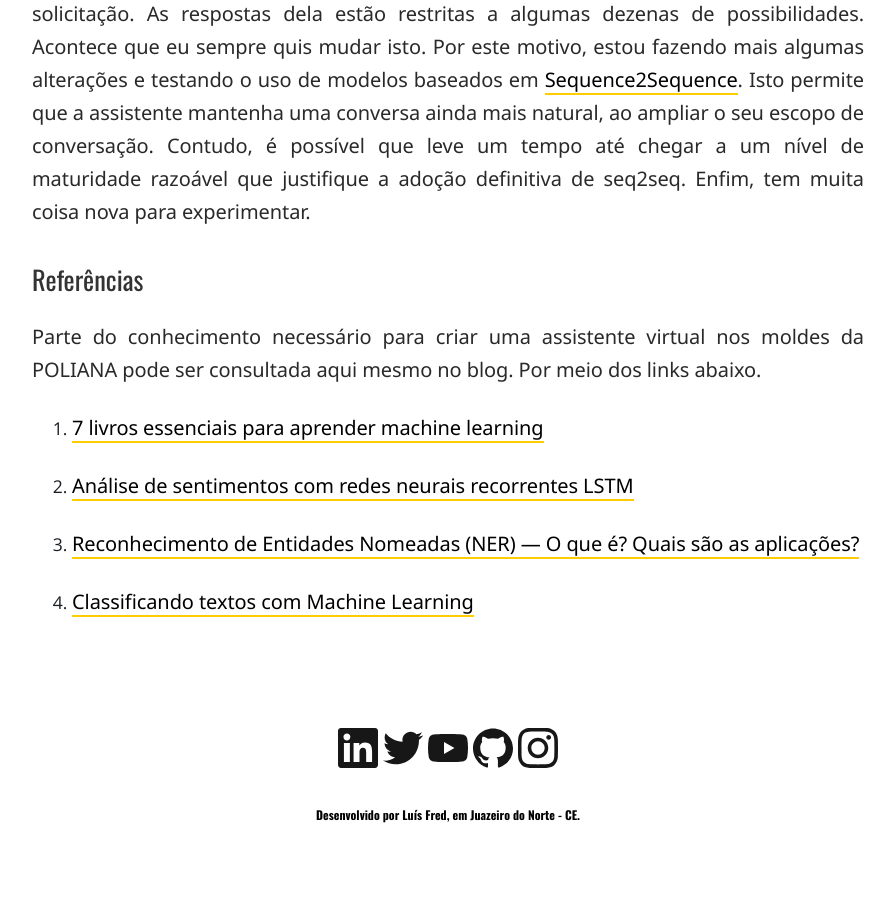
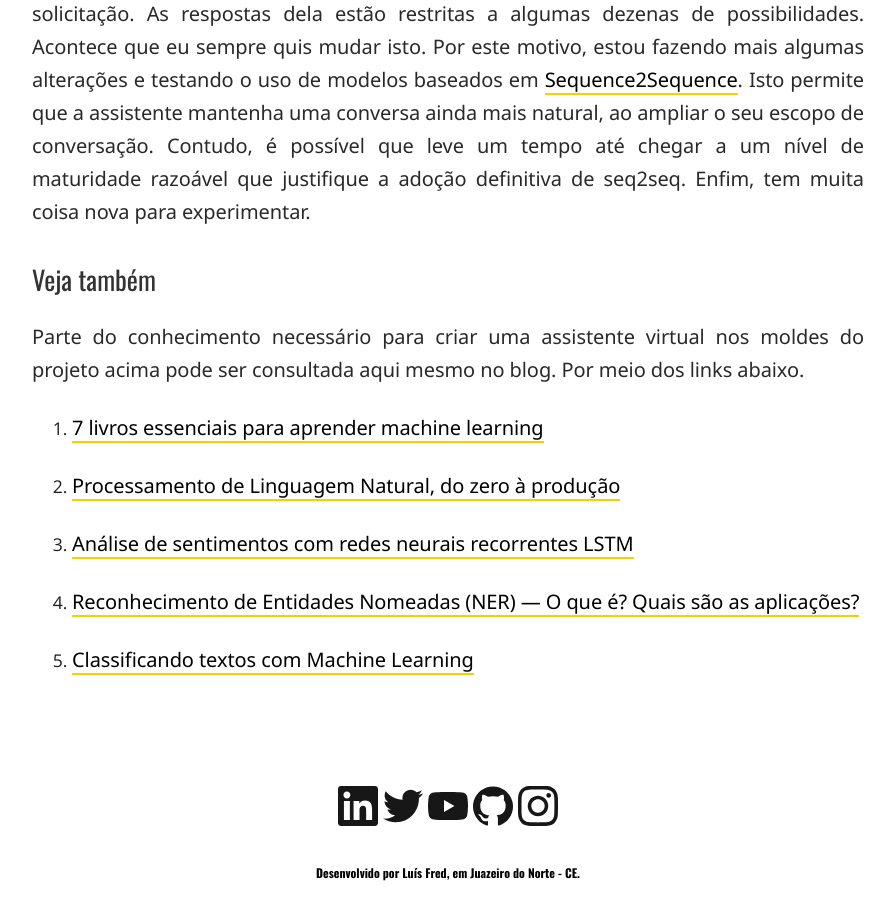
Before and after one commit to luisfredgs/luisfredgs.github.io, a Jekyll site: the page built from _posts/2018-12-24-uma-assistente-virtual-na-raspberry-pi-usando-deep-learning.md, in a window 1280 px wide and 900 px high, scrolled down 10123 px. Shown: the whole window, without its empty margins (192-1087 px from the left). Built offline with Jekyll 4.4.1, drawn with Linux system fonts in a browser that asks for light colours; comment, search, counter and statistics services are not loaded; before the commit the page ends 10991 px from its top, so only the background shows below that.

Commit message:
links para o curso

```diff
--- a/_posts/2018-12-24-uma-assistente-virtual-na-raspberry-pi-usando-deep-learning.md
+++ b/_posts/2018-12-24-uma-assistente-virtual-na-raspberry-pi-usando-deep-learning.md
@@ -120,14 +120,16 @@ No vídeo abaixo é possível conferir os resultados das alterações mais recen
 
 Atualmente a POLIANA executa um conjunto de ações muito específicas, baseadas na inferência que ela consegue obter em relação às intenções do usuário durante cada solicitação. As respostas dela estão restritas a algumas dezenas de possibilidades. Acontece que eu sempre quis mudar isto. Por este motivo, estou fazendo mais algumas alterações e testando o uso de modelos baseados em [Sequence2Sequence]({% post_url 2018-04-10-o-que-e-sequence-to-sequence-em-deep-learning %}). Isto permite que a assistente mantenha uma conversa ainda mais natural, ao ampliar o seu escopo de conversação. Contudo, é possível que leve um tempo até chegar a um nível de maturidade razoável que justifique a adoção definitiva de seq2seq. Enfim, tem muita coisa nova para experimentar.
 
-## Referências
+## Veja também
 
-Parte do conhecimento necessário para criar uma assistente virtual nos moldes da POLIANA pode ser consultada aqui mesmo no blog. Por meio dos links abaixo.
+Parte do conhecimento necessário para criar uma assistente virtual nos moldes do projeto acima pode ser consultada aqui mesmo no blog. Por meio dos links abaixo.
 
 1. [7 livros essenciais para aprender machine learning]({% post_url 2018-10-22-7-livros-essenciais-para-aprender-machine-learning %})
 
-1. [Análise de sentimentos com redes neurais recorrentes LSTM]({% post_url 2018-12-23-analise-de-sentimentos-com-redes-neurais-recorrentes-lstm %})
+2. [Processamento de Linguagem Natural, do zero à produção](https://www.udemy.com/course/processamento-de-linguagem-natural-do-zero-a-producao/?referralCode=58A9E255EE0A65ACF871)
 
-1. [Reconhecimento de Entidades Nomeadas (NER) — O que é? Quais são as aplicações?]({% post_url 2017-08-22-reconhecimento-de-entidades-nomeadas-ner-e-aplicacoes %})
+3. [Análise de sentimentos com redes neurais recorrentes LSTM]({% post_url 2018-12-23-analise-de-sentimentos-com-redes-neurais-recorrentes-lstm %})
 
-1. [Classificando textos com Machine Learning]({% post_url 2018-05-07-classificando-textos-com-machine-learning %})
+4. [Reconhecimento de Entidades Nomeadas (NER) — O que é? Quais são as aplicações?]({% post_url 2017-08-22-reconhecimento-de-entidades-nomeadas-ner-e-aplicacoes %})
+
+5. [Classificando textos com Machine Learning]({% post_url 2018-05-07-classificando-textos-com-machine-learning %})
```
Also changed, not shown: _posts/2017-08-22-reconhecimento-de-entidades-nomeadas-ner-e-aplicacoes.md (+6 -4 lines), _posts/2018-01-18-dicas-para-aprender-machine-learning.md (+1 -3 lines), _posts/2018-05-07-classificando-textos-com-machine-learning.md (+5 -3 lines).
